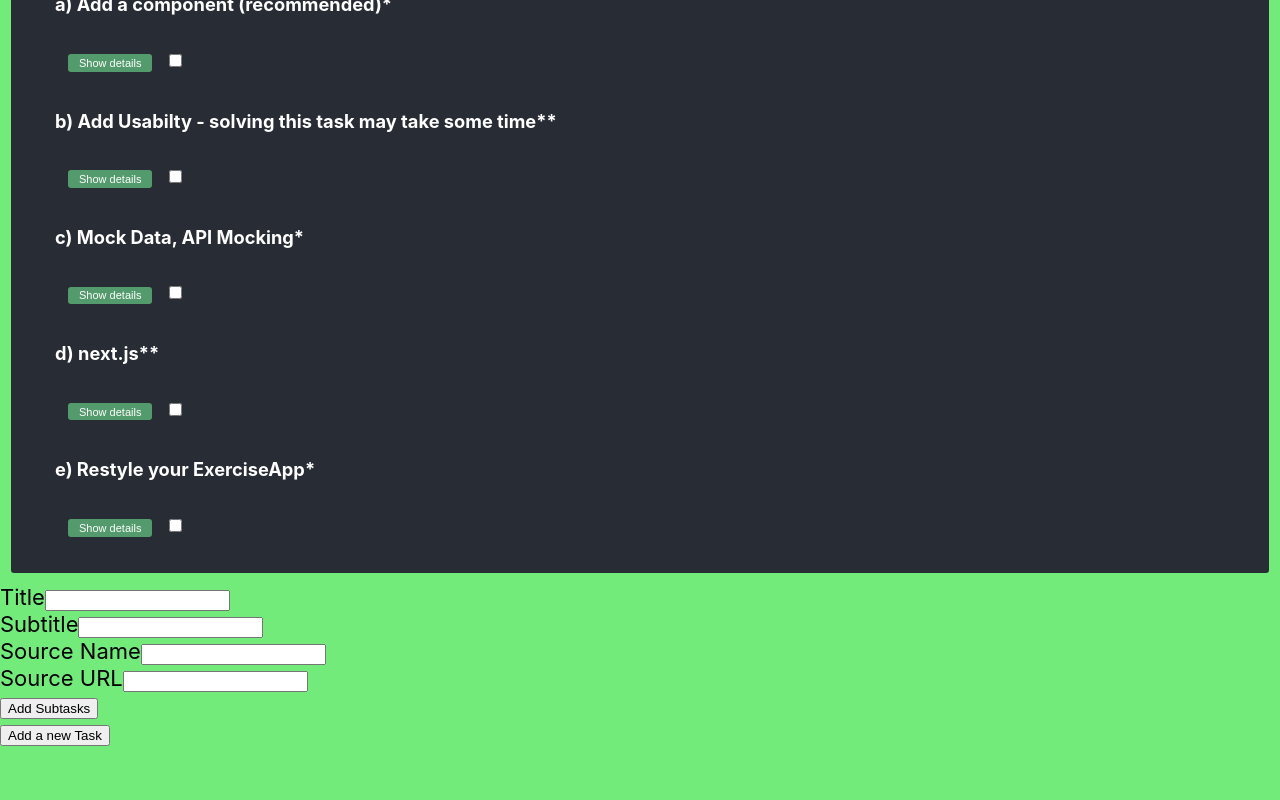
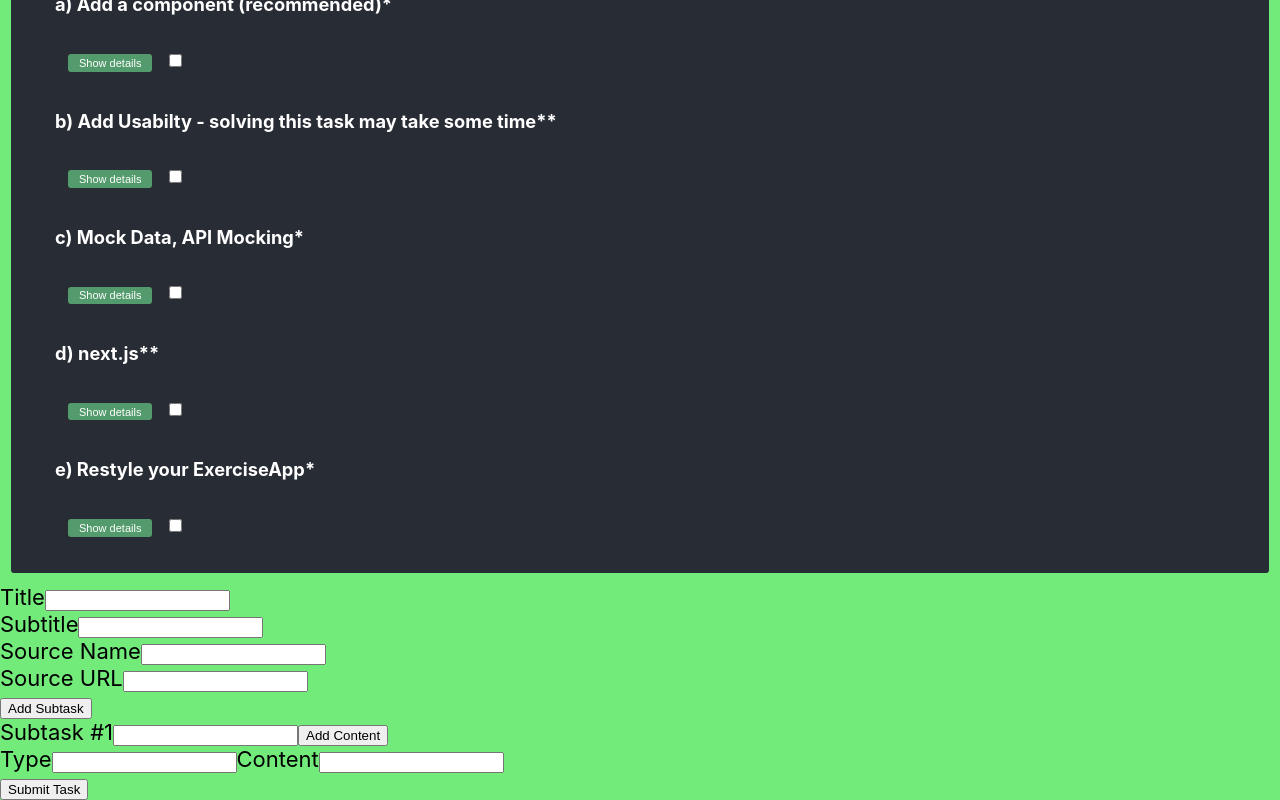
Before and after one commit to Nabegon/React-IntroductionAufgabe, a React (Create React App) app: page / in a window 1280 px wide. Shown: the part 2573-3373 px from the top of the page. Before the commit the page ends 3319 px from the top, so only its background shows below. Built offline with nearby package versions, Linux system fonts and the light colour scheme.

Commit message:
building a dynamic, controlled divs for subtask and content

```diff
--- a/src/App.js
+++ b/src/App.js
@@ -57,6 +57,7 @@ const StyledH4 = styled.h4`
  * The words superTask and exercise are used interchangeable
  */
 function TaskArea({ subtasks, superTaskId, onCheckboxChange }) {
+  console.log("subtasks", subtasks);
   const listItems = subtasks.map((task) => (
     <Task
       task={task}
--- a/src/Task.js
+++ b/src/Task.js
@@ -103,7 +103,7 @@ function ItemType({ item }) {
 * component-generation wrt. subtask-contents
 * to get a specific ItemType wrt. to the subtask contents
 */
-function Content({ content }) {
+function Content({ content = [] }) {
   const listItems = content.map((item, index) => (
     <ItemType item={item} key={index}></ItemType>
   ));
--- a/src/TaskForm.js
+++ b/src/TaskForm.js
@@ -6,10 +6,29 @@ function TaskForm({ onAddTask }) {
   const [subtitle, setSubtitle] = useState("");
   const [sourceName, setSourceName] = useState("");
   const [sourceURL, setSourceURL] = useState("");
-  const [showSubtaskForm, setShowSubtaskForm] = useState(false);
-  const [subtasks, setSubtasks] = useState([]);
-  const [subtaskTitle, setSubtasktitle] = useState("");
-  const [content, setContent] = useState("");
+  const [subtasks, setSubtasks] = useState([{ id: 0, title: "", content: [{ type: "", content: "" }] }]);
+
+  const handleChangeSubtask = (i, j, event) => {
+    const newSubtasks = [...subtasks];
+    if (event.target.className === "subtaskTitle") {
+      newSubtasks[i].title = event.target.value;
+    } else if (event.target.className === "contentType") {
+      newSubtasks[i].content[j].type = event.target.value;
+    } else {
+      newSubtasks[i].content[j].content = event.target.value;
+    }
+    setSubtasks(newSubtasks);
+  };
+
+  const handleAddContent = (i) => {
+    const newSubtasks = [...subtasks];
+    newSubtasks[i].content.push({ type: "", content: "" });
+    setSubtasks(newSubtasks);
+  };
+
+  const handleAddSubtask = () => {
+    setSubtasks([...subtasks, { id: subtasks.length, title: "", content: [{ type: "", content: "" }] }]);
+  };
 
   const handleSubmit = e => {
     const items = localStorage.getItem('list');
@@ -18,47 +37,22 @@ function TaskForm({ onAddTask }) {
 
     const newTask = {
       id: (exercises.length === 0) ? 0 : storedList.length,
-      title: title,
-      subtitle: subtitle,
+      title,
+      subtitle,
       source: {
         name: sourceName,
-        source: sourceURL,
+        url: sourceURL,
       },
-      subtasks: [
-        {
-          id: 0,
-          title: subtaskTitle,
-          done: false,
-          content: [
-            {
-              id: 0,
-              type: "text",
-              content
-            },
-          ],
-        }
-      ],
+      subtasks,
     };
 
-    console.log("newTask ", newTask);
     onAddTask(newTask);
 
     setTitle("");
     setSubtitle("");
     setSourceName("");
     setSourceURL("");
-    setSubtasks([]);
-    setSubtasktitle("");
-    setContent("");
-    setShowSubtaskForm(false);
-  };
-
-  const handleAddSubtask = (subtask) => {
-    setSubtasks([...subtasks, subtask]);
-  };
-
-  const toggleSubtaskForm = () => {
-    setShowSubtaskForm(!showSubtaskForm);
+    setSubtasks([{ id: 0, title: "", content: [{ type: "", content: "" }] }]);
   };
 
   return (
@@ -79,39 +73,48 @@ function TaskForm({ onAddTask }) {
         <label htmlFor="sourceURL">Source URL</label>
         <input id="sourceURL" value={sourceURL} onChange={e => setSourceURL(e.target.value)} />
       </div>
-      <div>
-        <button type="button" onClick={toggleSubtaskForm}>
-          {showSubtaskForm ? "Hide Subtask Form" : "Add Subtasks"}
-        </button>
-      </div>
-      {showSubtaskForm && (<div>
-      <div>
-        <label htmlFor="subtaskTitle">Subtask Title</label>
-        <input id="subtaskTitle" value={subtaskTitle} onChange={(e) => setSubtasktitle(e.target.value)}
-        />
-      </div>
-      <div>
-        <label htmlFor="subtaskContent">Subtask Content</label>
-        <textarea id="subtaskContent" value={content} onChange={(e) => setContent(e.target.value)}
-        />
-      </div>
-      <div>
-        <button type="submit">Add Subtask</button>
-      </div>
-    </div>)}
-      {subtasks.length > 0 && (
-        <div>
-          <h3>Subtasks:</h3>
-          <ul>
-            {subtasks.map((subtask) => (
-              <li key={subtask.id}>{subtask.title}</li>
+
+      <button type="button" onClick={handleAddSubtask}>Add Subtask</button>
+      {
+        subtasks.map((subtask, i) => (
+          // a unique key for each div
+          <div key={i}>
+            <label htmlFor={`subtask-${i}`}>{`Subtask #${i + 1}`}</label>
+            <input
+              type="text"
+              name={`subtask-${i}`}
+              id={`subtask-${i}`}
+              className="subtaskTitle"
+              value={subtask.title}
+              onChange={e => handleChangeSubtask(i, null, e)}
+            />
+            <button type="button" onClick={() => handleAddContent(i)}>Add Content</button>
+            {subtask.content.map((content, j) => (
+              <div key={j}>
+                <label htmlFor={`contentType-${i}-${j}`}>Type</label>
+                <input
+                  type="text"
+                  name={`contentType-${i}-${j}`}
+                  id={`contentType-${i}-${j}`}
+                  className="contentType"
+                  value={content.type}
+                  onChange={e => handleChangeSubtask(i, j, e)}
+                />
+                <label htmlFor={`contentText-${i}-${j}`}>Content</label>
+                <input
+                  type="text"
+                  name={`contentText-${i}-${j}`}
+                  id={`contentText-${i}-${j}`}
+                  className="contentText"
+                  value={content.content}
+                  onChange={e => handleChangeSubtask(i, j, e)}
+                />
+              </div>
             ))}
-          </ul>
-        </div>
-      )}
-      <div>
-        <button type="submit">Add a new Task</button>
-      </div>
+          </div>
+        ))
+      }
+      <input type="submit" value="Submit Task" />
     </form>
   );
 }
```
